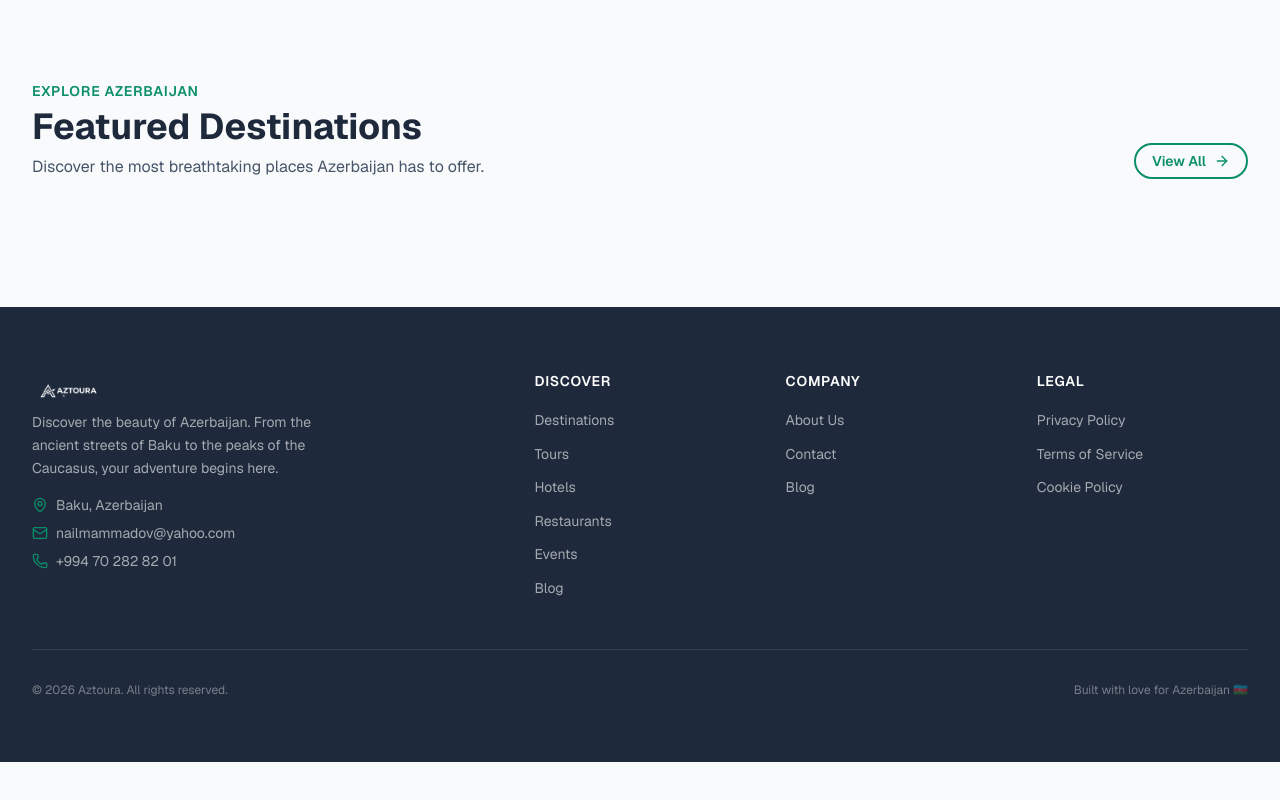
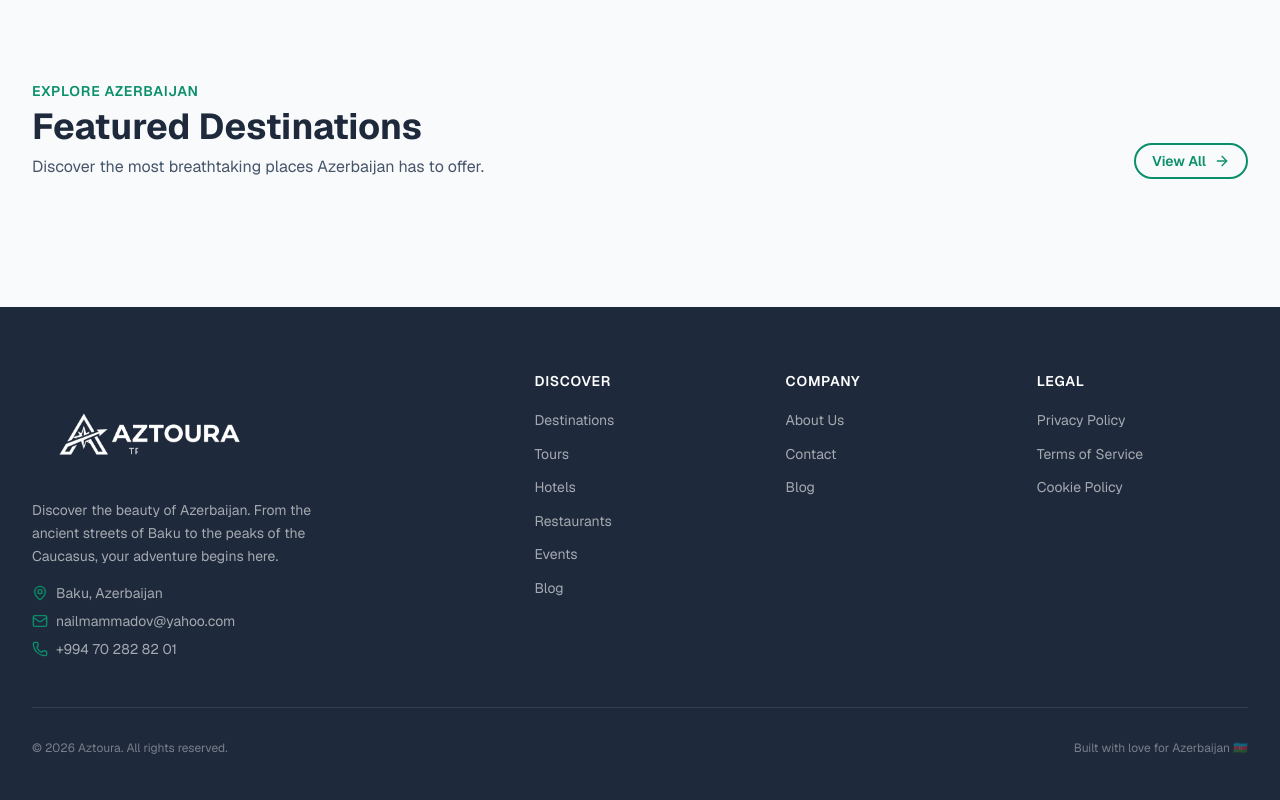
Before and after one commit to nes10r/AzToura, a Next.js app in the folder frontend/: page / in a window 1280 px wide. Shown: the part 669-1469 px from the top of the page. Before the commit the page ends 1431 px from the top, so only its background shows below. Built offline with nearby package versions, Linux system fonts and the light colour scheme; no server answers; the database is empty.

Commit message:
Enlarge footer logo 3x

```diff
--- a/frontend/src/components/layout/Footer.tsx
+++ b/frontend/src/components/layout/Footer.tsx
@@ -25,7 +25,7 @@ export default function Footer() {
           {/* Brand */}
           <div className="col-span-2 lg:col-span-2 space-y-4">
             <Link href="/">
-              <Image src="/logo.png" alt={SITE_NAME} width={160} height={48} className="h-10 w-auto object-contain brightness-0 invert" />
+              <Image src="/logo.png" alt={SITE_NAME} width={480} height={144} className="h-32 w-auto object-contain brightness-0 invert" />
             </Link>
             <p className="text-sm leading-relaxed text-white/60 max-w-xs">
               Discover the beauty of Azerbaijan. From the ancient streets of Baku to the peaks of the Caucasus, your adventure begins here.
```
